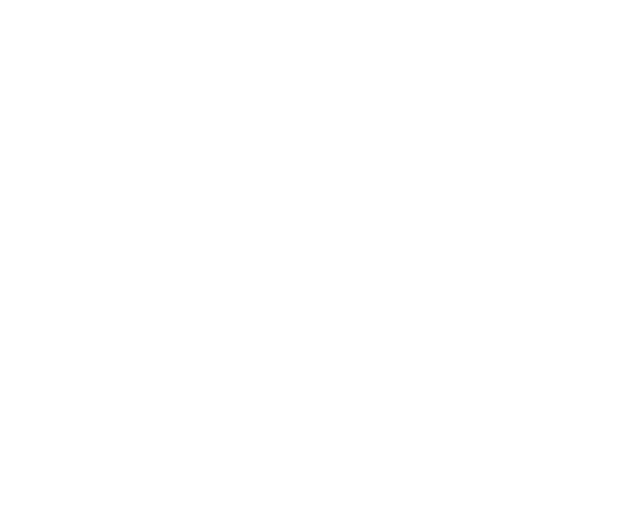
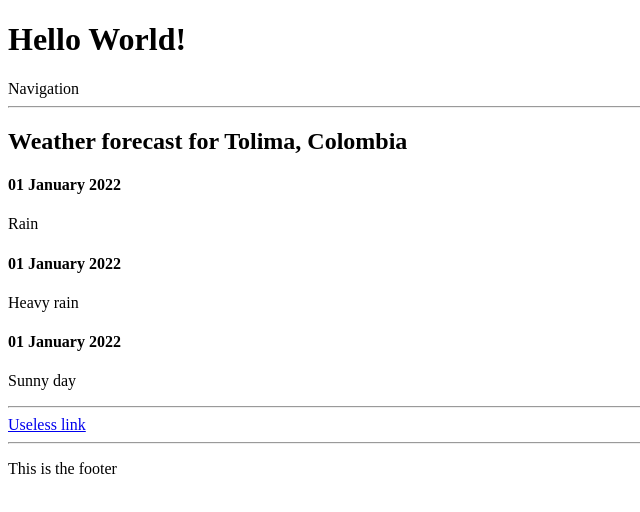
Before and after one commit to mr-zero-03/html-css-training, a plain HTML site: page index.html in a window 1280 px wide. Shown: the whole page, without its empty margins (0-640 px from the left). Drawn offline with Linux system fonts and the light colour scheme.

Commit message:
Added content extructure on the body

```diff
--- a/index.html
+++ b/index.html
@@ -1,4 +1,4 @@
-<!DOCTYPE html5>
+<!DOCTYPE html>
 <html lang="en">
 
   <head>
@@ -16,6 +16,44 @@
     <title>Santiago's Page</title>
   </head>
 
-  <body></body>
+  <body>
+
+    <header>
+      <h1>Hello World!</h1>
+      <nav>Navigation</nav> <!--Navigation bar-->
+      <hr/>
+    </header>
+
+    <main>
+      <!--About <section>: https://developer.mozilla.org/en-US/docs/Web/HTML/Element/section-->
+      <section>
+        <h2>Weather forecast for Tolima, Colombia</h2>
+
+        <!--Example taken from: https://developer.mozilla.org/en-US/docs/Web/HTML/Element/article-->
+        <article>
+          <h4>01 January 2022</h4>
+          <p>Rain</p>
+        </article>
+        <article>
+          <h4>01 January 2022</h4>
+          <p>Heavy rain</p>
+        </article>
+        <article>
+          <h4>01 January 2022</h4>
+          <p>Sunny day</p>
+        </article>
+
+        <hr/>
+        <a href="#">Useless link</a>
+      </section>
+
+    </main>
+
+    <footer>
+      <hr/>
+      <p>This is the footer</p>
+    </footer>
+
+  </body>
 
 </html>
```
